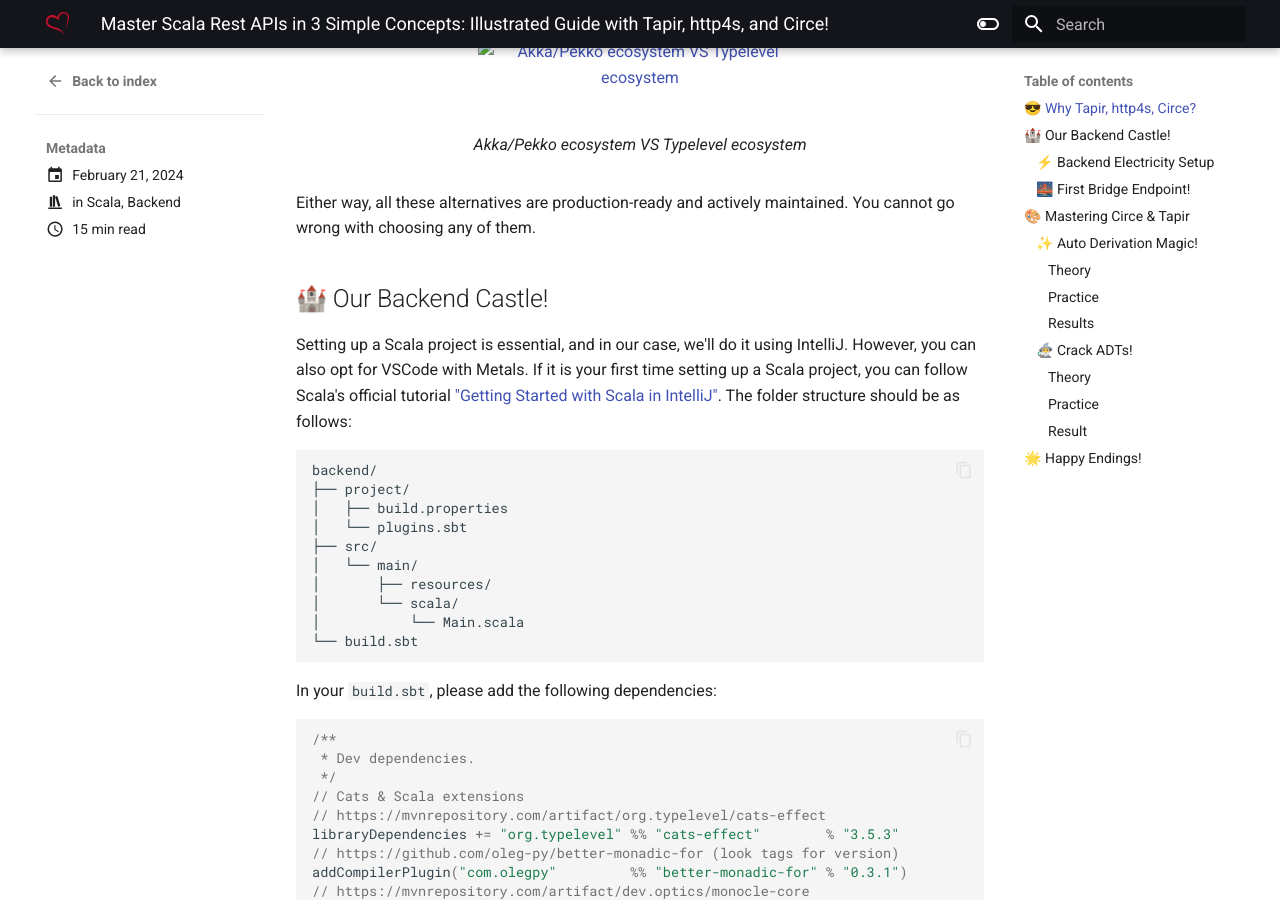
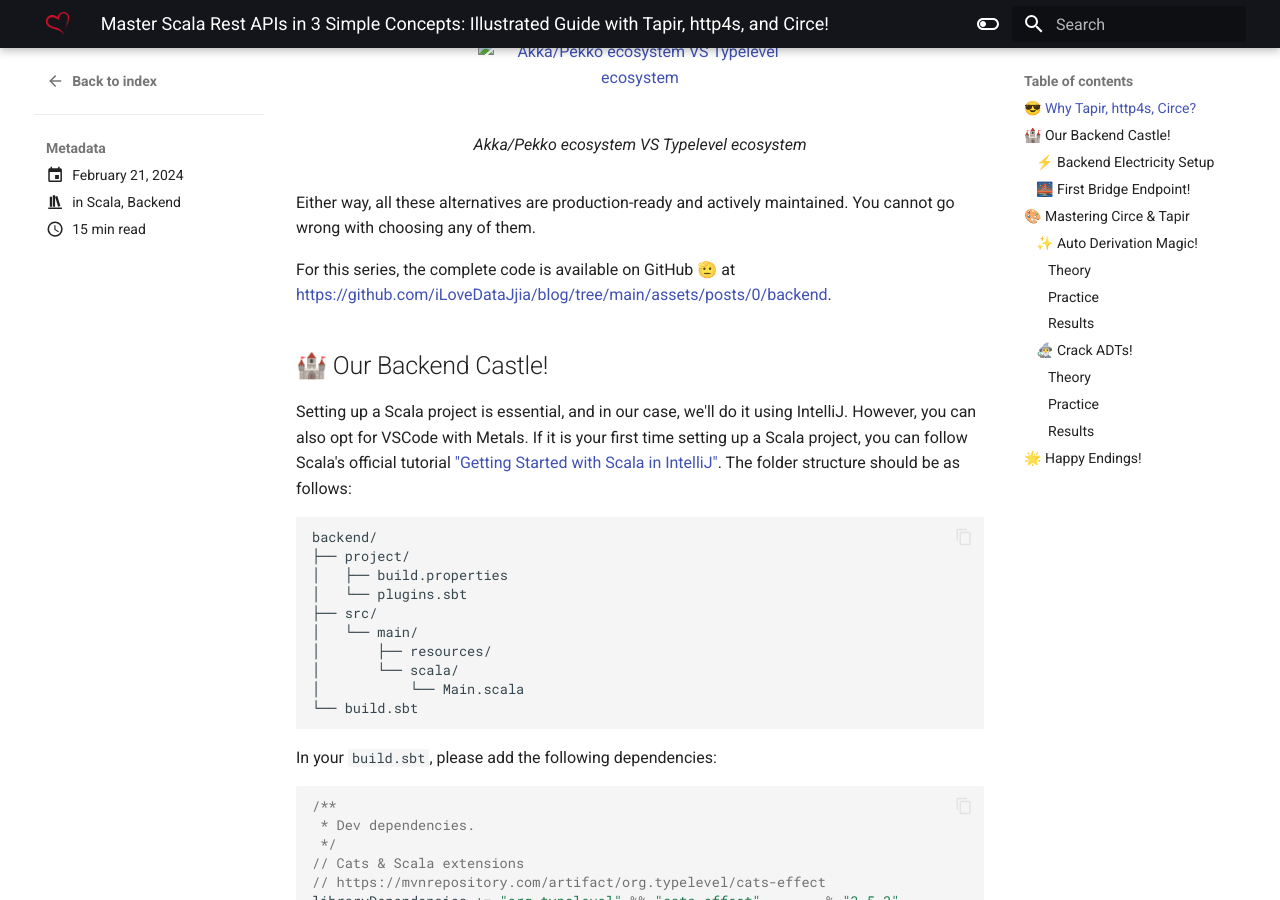
Before and after one commit to lovindata/blog, an MkDocs documentation site: the page built from docs/posts/0/index.md, in a window 1280 px wide and 900 px high, scrolled down 1012 px. Built offline with MkDocs 1.6.1 and Material for MkDocs 9.7.7, drawn with Linux system fonts in a browser that asks for light colours.

Commit message:
DONE: Fully setup with first post ready

````diff
--- a/docs/posts/0/index.md
+++ b/docs/posts/0/index.md
@@ -33,6 +33,8 @@
 </figure>
 
 Either way, all these alternatives are production-ready and actively maintained. You cannot go wrong with choosing any of them.
+
+For this series, the complete code is available on GitHub 🫡 at [https://github.com/iLoveDataJjia/blog/tree/main/assets/posts/0/backend](https://github.com/iLoveDataJjia/blog/tree/main/assets/posts/0/backend).
 
 ## 🏰 Our Backend Castle!
 
@@ -746,7 +748,7 @@
 }
 ```
 
-#### Result
+#### Results
 
 <figure markdown="span">
   ![Pet contest](image-11.png)
````
Also changed, not shown: README.md (+2 -2 lines), 1 other file.
